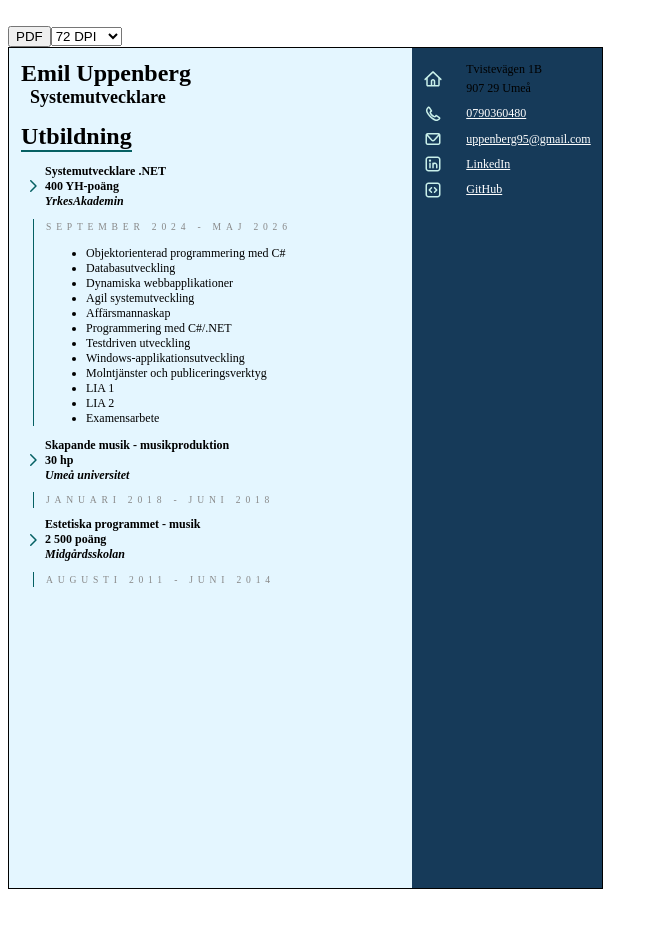
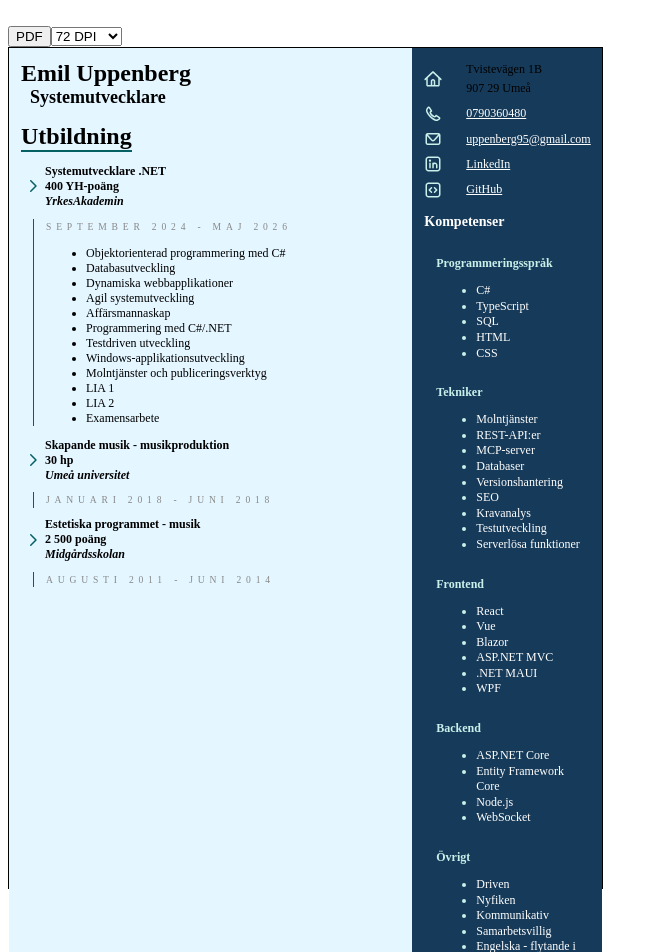
Before and after one commit to emiluppenberg/cv-blueprint, an Angular app: page /cv/1 in a window 1280 px wide. Shown: the top 952 px of the page, without its empty margins (0-658 px from the left). Before the commit the page ends 897 px from the top, so only its background shows below. Built offline with nearby package versions, Linux system fonts and the light colour scheme.

Commit message:
Implemented skills component

```diff
--- /dev/null
+++ b/src/cv/cv-sidebar-skills.ts
@@ -0,0 +1,60 @@
+import { Component, input } from "@angular/core"
+
+export type SkillGroup = {
+    title: string
+    skills: string[]
+}
+
+@Component({
+    selector: "cv-sidebar-skills",
+    template: `
+        <h3>Kompetenser</h3>
+
+        @for (skillGroup of skillGroups(); track $index) {
+            <div class="skill-group">
+                <h4>{{skillGroup.title}}</h4>
+
+                <ul>
+                @for (skill of skillGroup.skills; track $index) {
+                    <li>{{skill}}</li>
+                }
+                </ul>
+            </div>
+        }
+    `,
+    styles: `
+        :host {
+            display: flex;
+            flex-direction: column;
+            gap: 1em;
+        }
+
+        h3 {
+            width: 100%;
+            color: white;
+            border-bottom-color: white;
+        }
+
+        .skill-group {
+            padding-left: 1em;
+
+            h4 {
+                color: var(--accent-sidebar);
+                margin: 0;
+                margin-bottom: 0.5em;
+            }
+
+            li::marker {
+                color: var(--accent-sidebar);
+            }
+
+            li {
+                color: white;
+                line-height: 1.3;
+            }
+        }
+    `,
+})
+export class CvSidebarSkills {
+    skillGroups = input.required<SkillGroup[]>()
+}
--- a/src/cv/pages/page1.ts
+++ b/src/cv/pages/page1.ts
@@ -5,6 +5,7 @@ import { CvContentTitle } from "../cv-content-title";
 import { CvSectionItemData } from "../cv-content-section-item";
 import { CvContentSection } from "../cv-content-section";
 import { CvSidebarContact } from "../cv-sidebar-contact";
+import { CvSidebarSkills, SkillGroup } from "../cv-sidebar-skills";
 
 @Component({
     selector: "page1",
@@ -27,6 +28,7 @@ import { CvSidebarContact } from "../cv-sidebar-contact";
             linkedin="https://www.linkedin.com/in/emiluppenberg95"
             github="https://github.com/emiluppenberg"
             />
+            <cv-sidebar-skills [skillGroups]="skillGroups"/>
         </cv-sidebar>
     `,
     styles: `
@@ -37,7 +39,7 @@ import { CvSidebarContact } from "../cv-sidebar-contact";
             height: 100%;
         }
     `,
-    imports: [CvContent, CvContentTitle, CvSidebar, CvContentSection, CvSidebarContact]
+    imports: [CvContent, CvContentTitle, CvSidebar, CvContentSection, CvSidebarContact, CvSidebarSkills]
 })
 export class Page1 {
     educationItems: CvSectionItemData[] = [
@@ -80,4 +82,62 @@ export class Page1 {
             paragraphLight: "augusti 2011 - juni 2014"
         }
     ]
+
+    skillGroups: SkillGroup[] = [
+        {
+            title: "Programmeringsspråk",
+            skills: [
+                "C#",
+                "TypeScript",
+                "SQL",
+                "HTML",
+                "CSS"
+            ]
+        },
+        {
+            title: "Tekniker",
+            skills: [
+                "Molntjänster",
+                "REST-API:er",
+                "MCP-server",
+                "Databaser",
+                "Versionshantering",
+                "SEO",
+                "Kravanalys",
+                "Testutveckling",
+                "Serverlösa funktioner"
+            ]
+        },
+        {
+            title: "Frontend",
+            skills: [
+                "React",
+                "Vue",
+                "Blazor",
+                "ASP.NET MVC",
+                ".NET MAUI",
+                "WPF"
+            ]
+        },
+        {
+            title: "Backend",
+            skills: [
+                "ASP.NET Core",
+                "Entity Framework Core",
+                "Node.js",
+                "WebSocket"
+            ]
+        },
+        {
+            title: "Övrigt",
+            skills: [
+                "Driven",
+                "Nyfiken",
+                "Kommunikativ",
+                "Samarbetsvillig",
+                "Engelska - flytande i tal och skrift"
+            ]
         }
+    ]
+
+}
--- a/src/utilities/types.ts
+++ b/src/utilities/types.ts
@@ -3,8 +3,3 @@ export type DPI = {
     widthPx: number
     heightPx: number
 }
-
-export type CV = {
-    name: string
-    pagesHtml: string[]
-}
```
Lines whose indentation alone changed are shown as unchanged.
